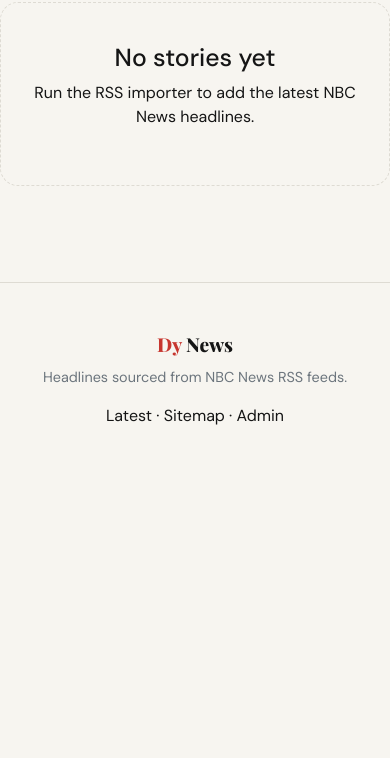
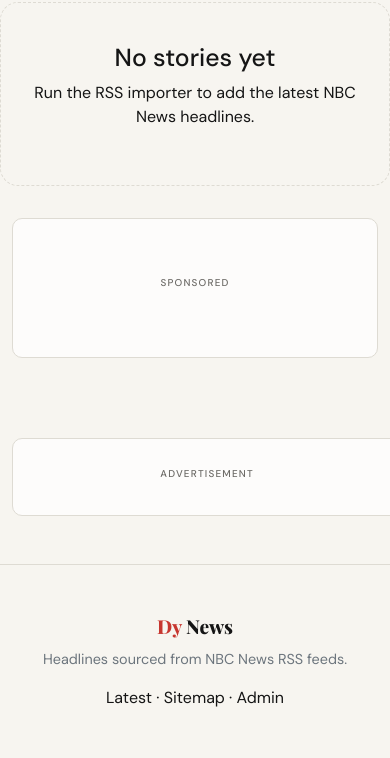
Before and after one commit to hoengmengdy/dynews, a Flask app: page /latest in a window 390 px wide. Shown: the part 273-1031 px from the top of the page. Before the commit the page ends 698 px from the top, so only its background shows below. Run offline with Flask 3, Linux system fonts and the light colour scheme; some libraries are stand-ins or nearby versions.

Commit message:
Add more responsive ad placements

```diff
--- a/static/css/style.css
+++ b/static/css/style.css
@@ -102,6 +102,17 @@
     min-height: 140px;
     margin-top: 3rem;
     padding: .25rem 1rem 1rem;
+}
+
+.site-ad-footer {
+    min-height: 118px;
+    margin-top: 3rem;
+    padding: .25rem 1rem .75rem;
+}
+
+.article-ad {
+    margin-top: 2rem;
+    margin-bottom: 2rem;
 }
 
 .site-ad-rail {
@@ -252,6 +263,12 @@
     .site-ad-leaderboard {
         min-height: 78px;
         margin: .75rem .75rem 0;
+        padding-inline: 0;
+    }
+
+    .site-ad-footer {
+        min-height: 78px;
+        margin: 2rem .75rem 0;
         padding-inline: 0;
     }
 
--- a/templates/base.html
+++ b/templates/base.html
@@ -37,6 +37,13 @@
 </div>
 {% endif %}
 <main>{% with messages=get_flashed_messages(with_categories=true) %}{% if messages %}<div class="container mt-3">{% for cat,msg in messages %}<div class="alert alert-{{ cat }}">{{ msg }}</div>{% endfor %}</div>{% endif %}{% endwith %}{% block content %}{% endblock %}</main>
+{% if not request.path.startswith('/admin') %}
+<div class="container site-ad site-ad-footer" aria-label="Advertisement">
+  <span class="ad-label">Advertisement</span>
+  <div class="ad-desktop">{{ banner_728() }}</div>
+  <div class="ad-mobile">{{ banner_320() }}</div>
+</div>
+{% endif %}
 <footer class="mt-5 py-5"><div class="container d-md-flex justify-content-between"><div><div class="navbar-brand"><span>Dy</span> News</div><p class="text-secondary mt-2">Headlines sourced from NBC News RSS feeds.</p></div><div><a href="{{ url_for('main.latest') }}">Latest</a> · <a href="{{ url_for('main.sitemap') }}">Sitemap</a> · <a href="{{ url_for('main.admin_login') }}">Admin</a></div></div></footer>
 <script src="https://cdn.jsdelivr.net/npm/bootstrap@5.3.3/dist/js/bootstrap.bundle.min.js"></script><script src="{{ url_for('static', filename='js/app.js') }}"></script>
 </body></html>
--- a/templates/category.html
+++ b/templates/category.html
@@ -1,2 +1,13 @@
-{% extends 'base.html' %}{% from '_cards.html' import cards %}{% block title %}{{ title }} | Dy News{% endblock %}
-{% block content %}<section class="container py-5"><div class="section-kicker">Browse coverage</div><h1 class="page-title">{{ title }}</h1>{{ cards(pagination.items) }}{% include '_pagination.html' %}</section>{% endblock %}
+{% extends 'base.html' %}
+{% from '_cards.html' import cards %}
+{% from '_ads.html' import banner_468, native %}
+{% block title %}{{ title }} | Dy News{% endblock %}
+{% block content %}
+<section class="container py-5">
+  <div class="section-kicker">Browse coverage</div><h1 class="page-title">{{ title }}</h1>
+  <div class="site-ad site-ad-inline"><span class="ad-label">Advertisement</span>{{ banner_468() }}</div>
+  {{ cards(pagination.items) }}
+  {% include '_pagination.html' %}
+  <div class="site-ad site-ad-native"><span class="ad-label">Sponsored</span>{{ native() }}</div>
+</section>
+{% endblock %}
```
Also changed, not shown: templates/article.html (+22 -3 lines), templates/search.html (+13 -2 lines).
